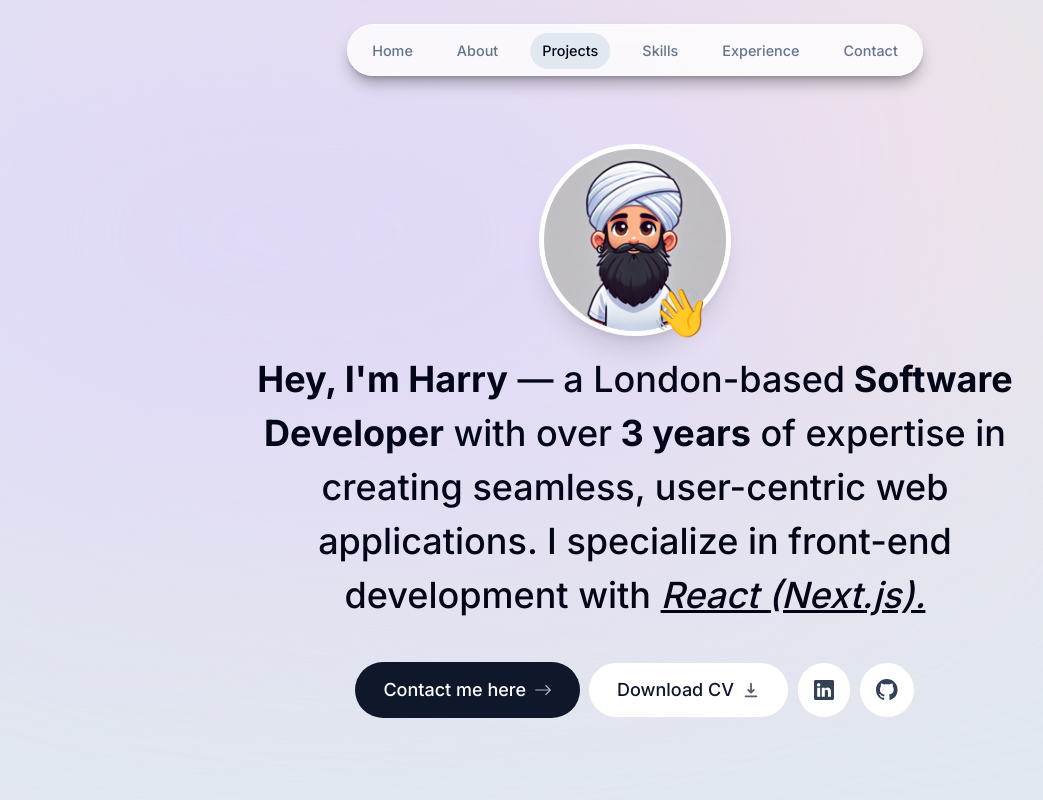
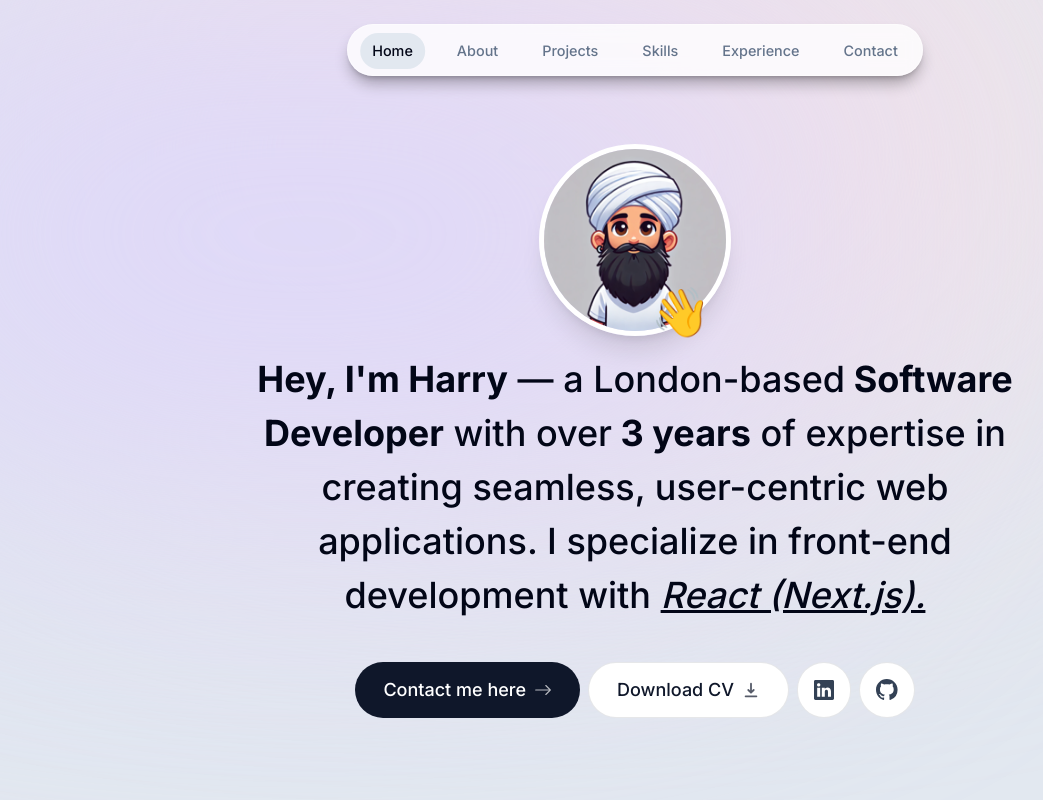
Before and after one commit to Harry-Leepz/personal-portfolio, a Next.js app: page / in a window 1280 px wide. Shown: the top 800 px of the page, without its empty margins (5-1048 px from the left). Built offline with nearby package versions, Linux system fonts and the light colour scheme.

Commit message:
refactor: integrate useActiveSectionContext in Header component for active section management

```diff
--- a/components/header/header.tsx
+++ b/components/header/header.tsx
@@ -1,14 +1,16 @@
 "use client";
-import { useState } from "react";
 
 import { motion } from "motion/react";
 
-import { navLinks } from "@/lib/data";
 import Link from "next/link";
 import clsx from "clsx";
 
+import { useActiveSectionContext } from "@/context/active-section-context";
+import { navLinks } from "@/lib/data";
+
 export default function Header() {
-  const [currentActiveSection, setCurrentActiveSection] = useState("Projects");
+  const { currentActiveSection, setCurrentActiveSection } =
+    useActiveSectionContext();
 
   return (
     <header className='z-[999] relative'>
```
